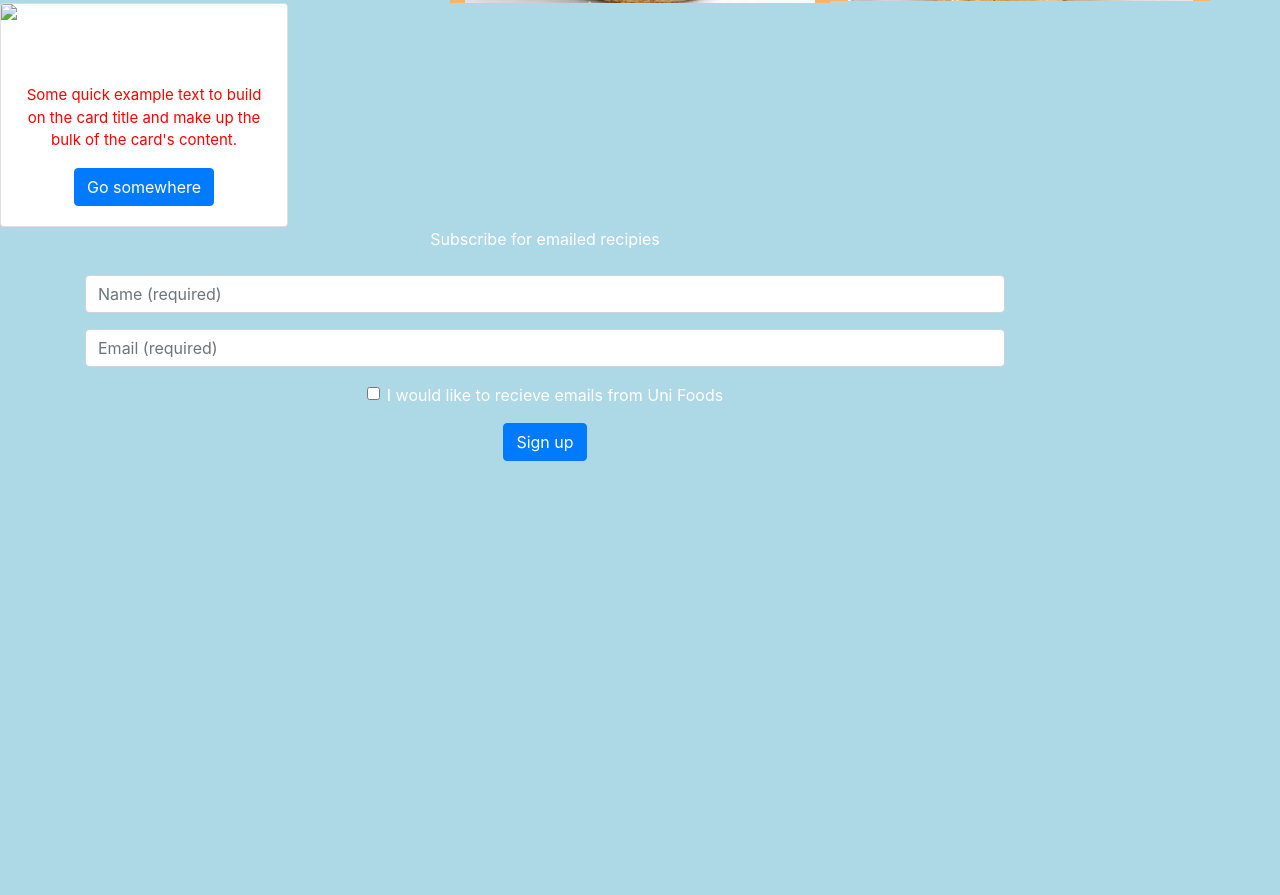
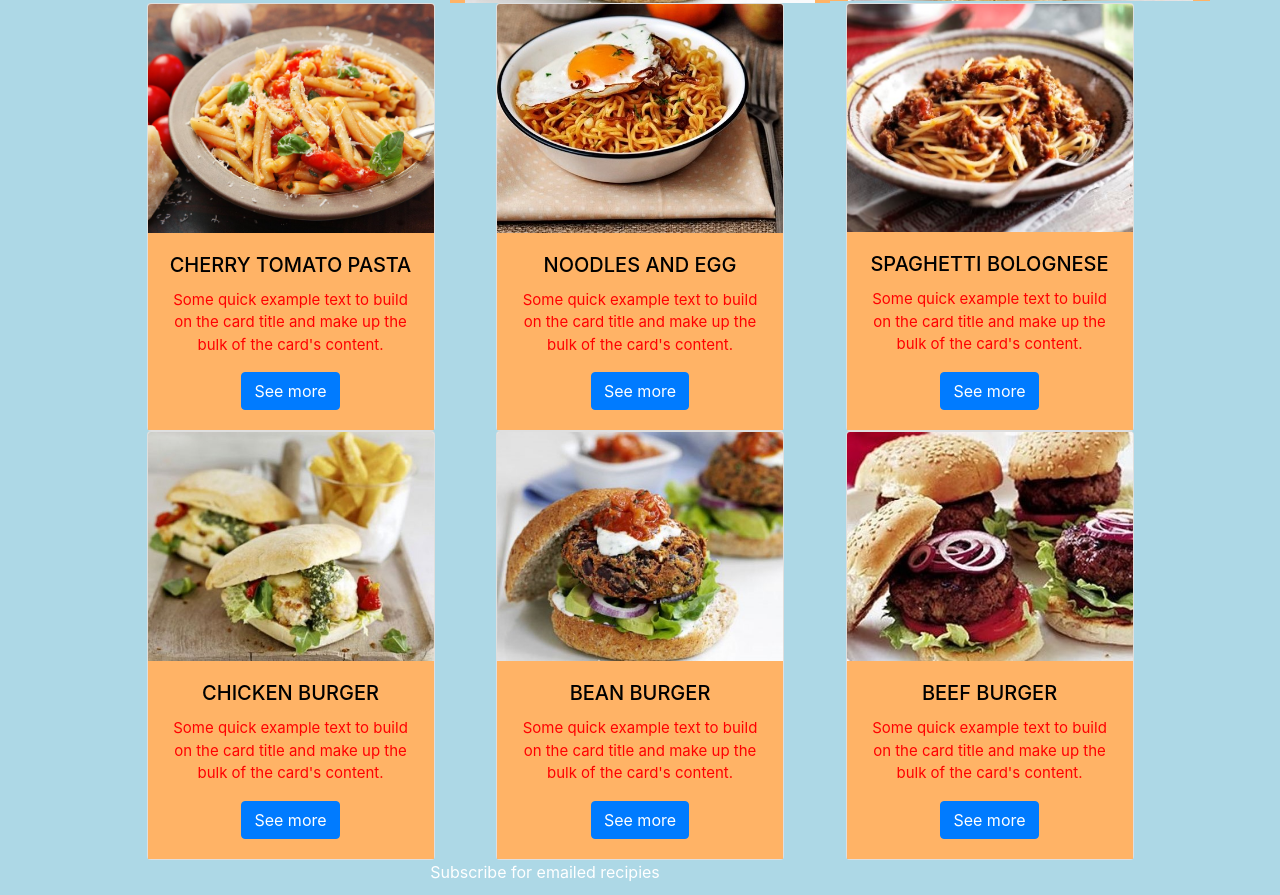
Before and after one commit to ShannonF29/Uni_Foods, a plain HTML site: page index.html in a window 1280 px wide. Shown: the part 1078-1973 px from the top of the page. Before the commit the page ends 1555 px from the top, so only its background shows below. Drawn offline with nearby package versions, Linux system fonts and the light colour scheme.

Commit message:
Card colours and content

```diff
--- a/css/styles.css
+++ b/css/styles.css
@@ -20,3 +20,7 @@ body {
   margin: auto;
   background-color: #ffb366;
 }
+*#card-body{
+  color: black;
+  background-color: #ffb366;
+}
--- a/index.html
+++ b/index.html
@@ -64,15 +64,56 @@
       </div>
     </div>
 
-  <div class="card" style="width: 18rem;">
-    <img class="card-img-top" src=".../100px180/" alt="Card image cap">
-    <div class="card-body">
-      <h5 class="card-title">Card title</h5>
-      <p class="card-text">Some quick example text to build on the card title and make up the bulk of the card's content.</p>
-      <a href="#" class="btn btn-primary">Go somewhere</a>
+  <div class="container" id="recipies">
+    <div class="card" style="width: 18rem;">
+      <img class="card-img-top" src="img/Cherry_tomato_pasta.jpg" alt="Cherry tomato pasta">
+      <div class="card-body" id="card-body">
+        <h5 class="card-title">CHERRY TOMATO PASTA</h5>
+        <p class="card-text">Some quick example text to build on the card title and make up the bulk of the card's content.</p>
+        <a href="#" class="btn btn-primary">See more</a>
+      </div>
+    </div>
+    <div class="card" style="width: 18rem;">
+      <img class="card-img-top" src="img/Indomie_salted_egg.jpg" alt="Indomie salted egg">
+      <div class="card-body" id="card-body">
+        <h5 class="card-title">NOODLES AND EGG</h5>
+        <p class="card-text">Some quick example text to build on the card title and make up the bulk of the card's content.</p>
+        <a href="#" class="btn btn-primary">See more</a>
+      </div>
+    </div>
+    <div class="card" style="width: 18rem;">
+      <img class="card-img-top" src="img/Spaghetti_bolognese.jpg" alt="Spaghetti bolognese">
+      <div class="card-body" id="card-body">
+        <h5 class="card-title">SPAGHETTI BOLOGNESE</h5>
+        <p class="card-text">Some quick example text to build on the card title and make up the bulk of the card's content.</p>
+        <a href="#" class="btn btn-primary">See more</a>
+      </div>
+    </div>
+    <div class="card" style="width: 18rem;">
+      <img class="card-img-top" src="img/Chicken_burger.jpg" alt="Chicken burger">
+      <div class="card-body" id="card-body">
+        <h5 class="card-title">CHICKEN BURGER</h5>
+        <p class="card-text">Some quick example text to build on the card title and make up the bulk of the card's content.</p>
+        <a href="#" class="btn btn-primary">See more</a>
+      </div>
+    </div>
+    <div class="card" style="width: 18rem;">
+      <img class="card-img-top" src="img/Bean_burger.jpg" alt="Bean burger">
+      <div class="card-body" id="card-body">
+        <h5 class="card-title">BEAN BURGER</h5>
+        <p class="card-text">Some quick example text to build on the card title and make up the bulk of the card's content.</p>
+        <a href="#" class="btn btn-primary">See more</a>
+      </div>
+    </div>
+    <div class="card" style="width: 18rem;">
+      <img class="card-img-top" src="img/Beef_burger.jpg" alt="Beef burger">
+      <div class="card-body" id="card-body">
+        <h5 class="card-title">BEEF BURGER</h5>
+        <p class="card-text">Some quick example text to build on the card title and make up the bulk of the card's content.</p>
+        <a href="#" class="btn btn-primary">See more</a>
+      </div>
     </div>
   </div>
-
     <!-- <input type="email" placeholder="Your email"> -->
     <!-- <input type="submit"> -->
     <!-- <form>
```
